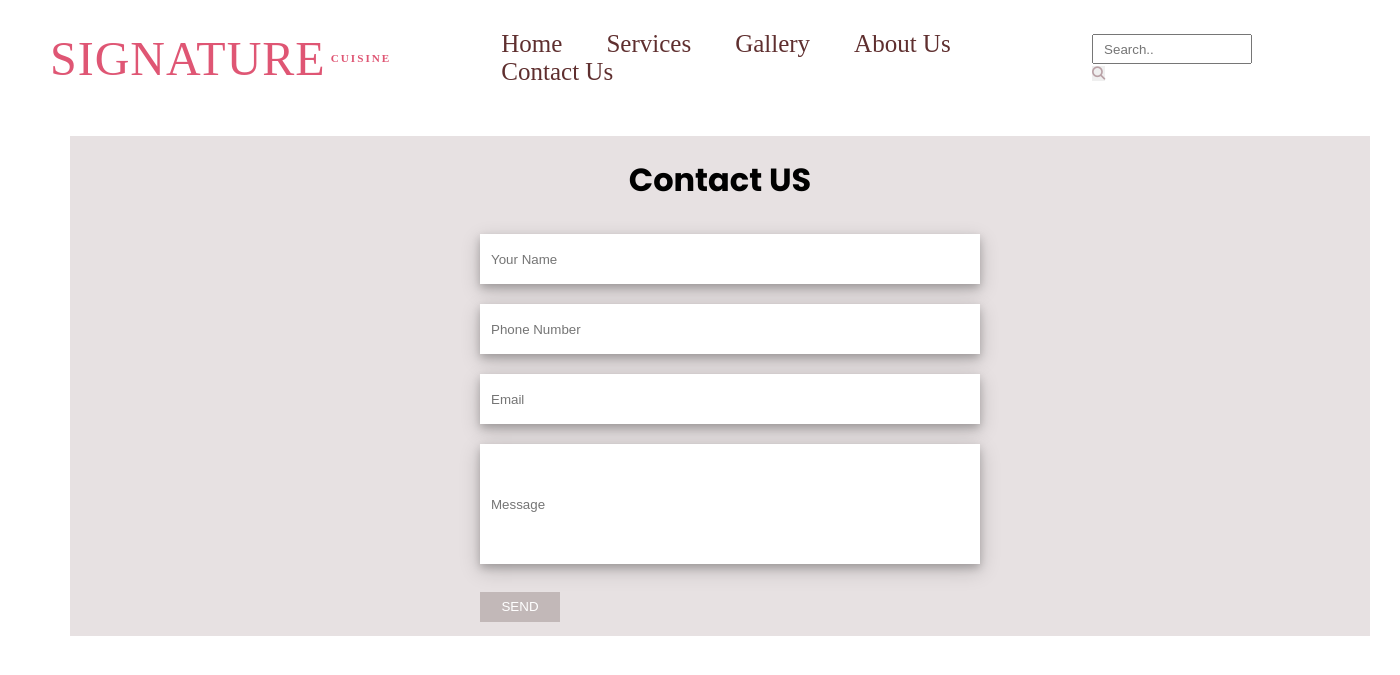
After one commit to Chaveejay/Signature_Cuisine, a PHP site: page /contactus.php in a window 1400 px wide. The commit adds this page. Shown: the top 675 px of the page. Run offline with PHP 8.4, Linux system fonts and the light colour scheme; some libraries are stand-ins or nearby versions.

Commit message:
Contact US

```diff
--- /dev/null
+++ b/contactus.php
@@ -0,0 +1,63 @@
+<!DOCTYPE html>
+<html lang="en">
+<head>
+
+    <link rel="icon" href="images\icon.png" type="image/gif" />
+    <title>Signature Cuisine</title>
+    <link rel="stylesheet" href="css\style.css" >
+    <link rel="preconnect" href="https://fonts.googleapis.com">
+    <link rel="preconnect" href="https://fonts.gstatic.com" crossorigin>
+    <link href="https://fonts.googleapis.com/css2?family=Poppins:ital,wght@0,100;0,200;0,300;0,400;0,500;0,600;0,700;0,800;0,900;1,100;1,200;1,300;1,400;1,500;1,600;1,700;1,800;1,900&display=swap" rel="stylesheet">
+
+    <script src="http://kit.fontawesome.com/c8e4d183c2.js" crossorigin="anonymous"></script>
+
+</head>
+
+<body>
+
+    <!------------------Header------------------------->
+    <header class=headbar>
+        <!----logo------------->
+        <a href="index.php" class="logo">
+            Signature<span> Cuisine</span>
+        </a>
+
+        <!------------------Navigation------------------------->
+        <nav>
+            <ul class = "nav_links">
+                <li><a href="index.php">Home</a></li>
+                <li><a href="services.php">Services</a></li>
+                <li><a href="gallery.php">Gallery </a></li>
+                <li><a href="about.php">About Us</a></li>
+                <li><a href="index.php">Contact Us</a></li>
+            </ul>
+        </nav>
+            <form class="search" >
+               <input type="text" placeholder="Search.." id="search-input">
+               <button type="button" id="search-button">
+                    <i class="fas fa-search"></i>
+                </button>
+            </form>
+    </header>
+    <!------------------Header-end------------------------>
+<section id="contact">
+     <!--contact us form -->
+     <div class="contact-text">Contact US</div>
+     <div class="contact-form">
+     <form action="ContactUs.php"  method ="POST">
+
+                <input type="text" class="txt" name="name" placeholder="Your Name"  required/>
+
+                <input type="text"  class="txt" name="phone" placeholder="Phone Number" required/>
+
+                <input type="email"  class="txt" name="email" placeholder="Email" required/>
+
+                <input type="text" class="msg" name="message"  placeholder="Message" />
+
+
+
+              <button type="submit" class="contact-btn" name="submit">
+                 SEND
+              </button>
+              </div>
+</section>
--- a/css/style.css
+++ b/css/style.css
@@ -644,3 +644,79 @@ header{
     right: 0px;
     margin: 10px;
 }
+
+/****************** contact us ************************/
+
+#contact{
+    position: relative;
+    left: 60px;
+    top: 10px;
+    background-color: #e7e1e2;
+    height: 500px;
+    width: 1300px;
+    font-size: 40px;
+    margin: 10px;
+    display: flex;
+    flex-direction: column;
+    justify-content: flex-start;
+
+}
+
+.contact-text{
+    position: relative;
+    display: flex;
+    margin: 20px;
+    font-family: poppins;
+    font-size: 2rem;
+    font-weight: bold;
+    justify-content: center;
+
+}
+.contact-form{
+    position: relative;
+    display: flex;
+    flex-direction: column;
+    justify-content: center;
+    left: 400px;
+    width: 500px;
+}
+
+.txt{
+    width: 500px;
+    height: 50px;
+    margin: 10px;
+    border: 1px solid white;
+    box-shadow: 0 4px 8px 0 rgba(0, 0, 0, 0.2), 0 6px 20px 0 rgba(0, 0, 0, 0.19);
+}
+.msg{
+    width: 500px;
+    height: 120px;
+    margin: 10px;
+    border: 1px solid white;
+    box-shadow: 0 4px 8px 0 rgba(0, 0, 0, 0.2), 0 6px 20px 0 rgba(0, 0, 0, 0.19);
+}
+.txt:focus{
+    outline: none; /* Remove the default outline */
+    border: 1px solid white;
+}
+.msg:focus{
+    outline: none; /* Remove the default outline */
+    border: 1px solid white;
+}
+.contact-btn{
+    position: relative;
+    left: 10px;
+    width: 80px;
+    height: 30px;
+    background: #c2b8b8;
+    border: 1px solid #c2b8b8;
+    color: white;
+
+}
+.contact-btn:hover{
+    background: #d08f8f;
+    transition: all 0.8s ease;
+}
+#contact .contact-form input::placeholder { /* Modern browsers */
+    padding-left: 10px;
+}
--- a/login.php
+++ b/login.php
@@ -51,10 +51,11 @@
 
 
         <div class="sign-up">
+
             <div class="welcome"> Welcome to Login </div>
             <div class="paragraph"> Don't have an account?</div>
             <a href="signup.php" class=""><input type="submit" class="signup-btn" value="Sign UP"></a>
-
+            <a href="signup.php" class=""><input type="submit" class="guest" value="Guest Login"></a>
         </div>
 
     </div>
```
Also changed, not shown: css/login.css (+16 -1 lines), index.php (+25 -24 lines).
